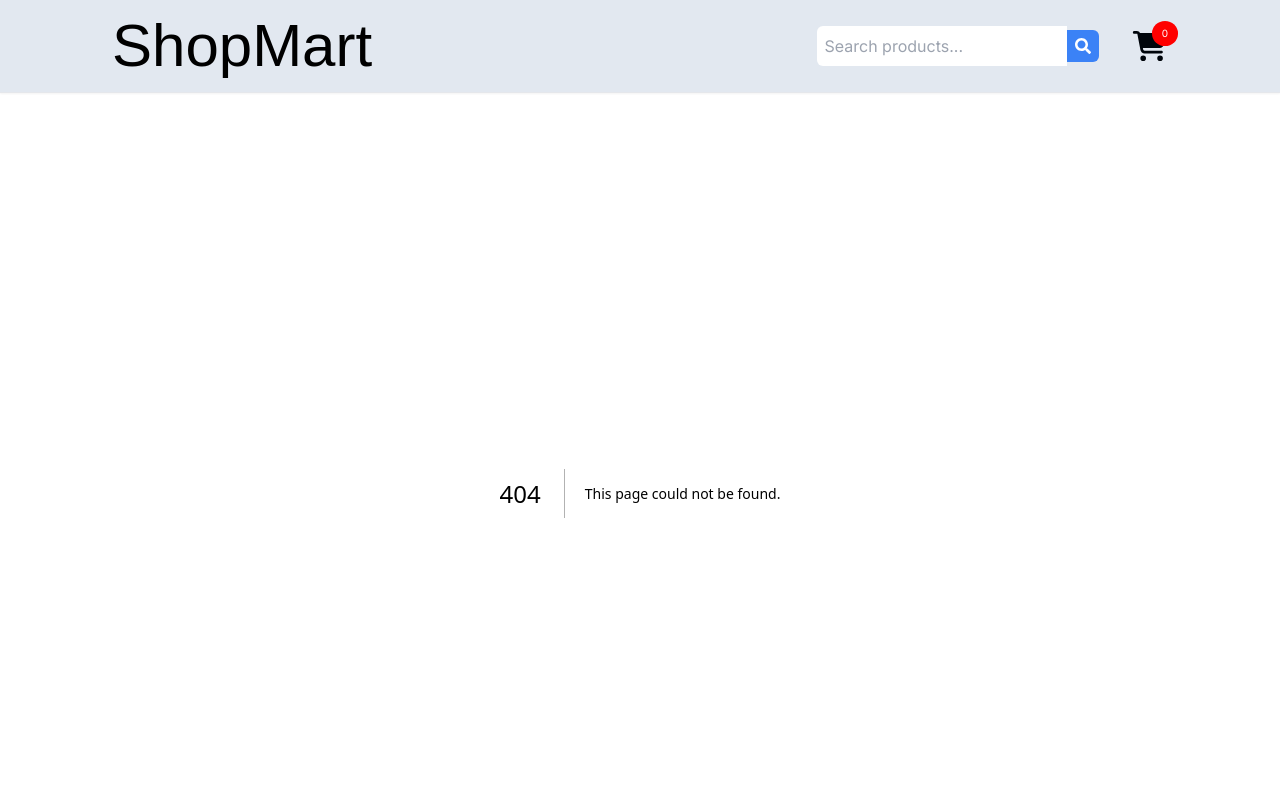
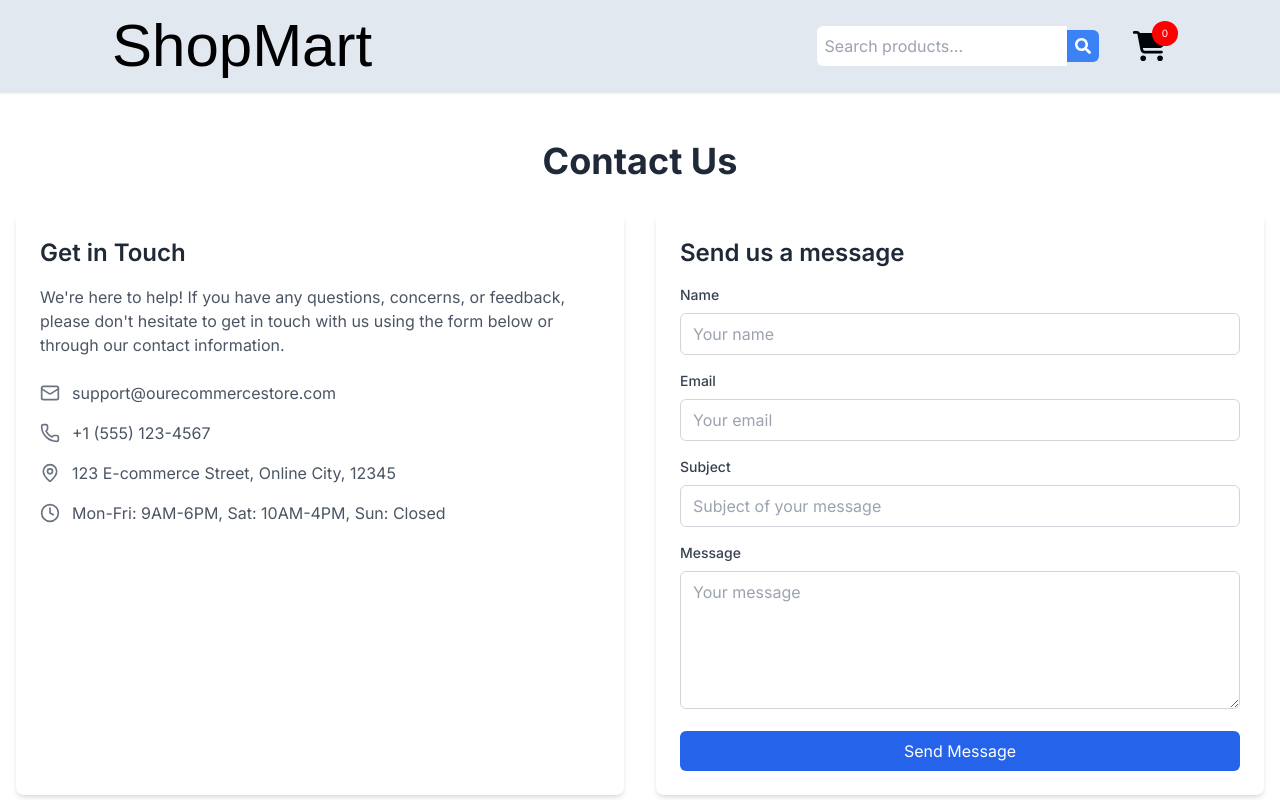
Before and after one commit to FurquanAnwer/Shopmart_hiring, a Next.js app: page /contact in a window 1280 px wide. Before the commit this address had no page. Shown: the top 800 px of the page. Built offline with nearby package versions, Linux system fonts and the light colour scheme; a web font is replaced by a local one.

Commit message:
improved UI of product card

```diff
--- /dev/null
+++ b/app/about/page.tsx
@@ -0,0 +1,53 @@
+import { Metadata } from 'next'
+
+export const metadata: Metadata = {
+  title: 'About Us | Our E-commerce Store',
+  description: 'Learn more about our company, our mission, and our team.',
+}
+
+export default function AboutPage() {
+  return (
+    <div className="container mx-auto px-4 py-8 md:py-12">
+      <h1 className="text-4xl font-bold mb-8 text-center text-gray-800">About Us</h1>
+      <div className="grid gap-8 md:grid-cols-2 lg:grid-cols-3">
+        <div className="bg-white rounded-lg shadow-md p-6">
+          <h2 className="text-2xl font-semibold mb-4 text-gray-800">Our Mission</h2>
+          <p className="text-gray-600">
+            Our mission is to offer a wide range of high-quality products that cater to diverse needs and
+            preferences, all while maintaining affordability. We strive to create a
+            seamless shopping experience that keeps our customers coming back.
+          </p>
+        </div>
+        <div className="bg-white rounded-lg shadow-md p-6">
+          <h2 className="text-2xl font-semibold mb-4 text-gray-800">Our Team</h2>
+          <p className="text-gray-600">
+            Behind our store is a dedicated team of professionals who work tirelessly to ensure
+            that we meet and exceed your expectations. From our product curators to our customer
+            support staff, every member of our team is committed to your satisfaction.
+          </p>
+        </div>
+        <div className="bg-white rounded-lg shadow-md p-6">
+          <h2 className="text-2xl font-semibold mb-4 text-gray-800">Our Commitment</h2>
+          <p className="text-gray-600">
+            We are committed to sustainable and ethical business practices. We carefully select our
+            suppliers and partners to ensure that our products are sourced responsibly and our
+            operations have a minimal environmental impact.
+          </p>
+        </div>
+      </div>
+      <div className="bg-white rounded-lg shadow-md p-6 mt-8">
+        <h2 className="text-2xl font-semibold mb-4 text-gray-800">Our Story</h2>
+        <p className="text-gray-600 mb-4">
+          Founded in 2023, our e-commerce store began with a simple idea: to provide high-quality products
+          with exceptional customer service. What started as a small online shop has grown into a
+          thriving marketplace, thanks to the support of our loyal customers and the dedication of our team.
+        </p>
+        <p className="text-gray-600">
+          As we continue to grow, we remain committed to our core values of quality, affordability,
+          and customer satisfaction. We're constantly expanding our product range and improving our
+          services to meet the evolving needs of our customers.
+        </p>
+      </div>
+    </div>
+  )
+}
--- a/app/components/Footer.tsx
+++ b/app/components/Footer.tsx
@@ -15,7 +15,7 @@ const Footer = () => {
             <h4 className="text-lg font-semibold mb-4">Quick Links</h4>
             <ul>
               <li><Link href="/">Home</Link></li>
-              <li><Link href="/products">Products</Link></li>
+              <li><Link href="/">Products</Link></li>
               <li><Link href="/about">About Us</Link></li>
               <li><Link href="/contact">Contact</Link></li>
             </ul>
--- a/app/components/ProductCard.tsx
+++ b/app/components/ProductCard.tsx
@@ -1,35 +1,35 @@
 "use client"
 
-import { useState } from 'react';
-import { useDispatch } from 'react-redux';
-import { addToCart } from '../../redux/cartSlice';
-import { Star, ShoppingCart, X } from 'lucide-react';
-import { motion, AnimatePresence } from 'framer-motion';
-import Image from 'next/image';
+import { useState } from 'react'
+import { useDispatch } from 'react-redux'
+import { addToCart } from '../../redux/cartSlice'
+import { Star, ShoppingCart, X } from 'lucide-react'
+import { motion, AnimatePresence } from 'framer-motion'
+import Image from 'next/image'
 
 interface Product {
-  id: number;
-  title: string;
-  price: number;
-  image: string;
-  description: string;
+  id: number
+  title: string
+  price: number
+  image: string
+  description: string
   rating: {
-    rate: number;
-  };
+    rate: number
+  }
 }
 
 interface ProductCardProps {
-  product: Product;
+  product: Product
 }
 
 const ProductCard: React.FC<ProductCardProps> = ({ product }) => {
-  const dispatch = useDispatch();
-  const [isExpanded, setIsExpanded] = useState(false);
-  const [showNotification, setShowNotification] = useState(false);
+  const dispatch = useDispatch()
+  const [isExpanded, setIsExpanded] = useState(false)
+  const [showNotification, setShowNotification] = useState(false)
 
   const toggleExpand = () => {
-    setIsExpanded(!isExpanded);
-  };
+    setIsExpanded(!isExpanded)
+  }
 
   const renderStars = (rating: number) => {
     return Array.from({ length: 5 }, (_, index) => (
@@ -39,11 +39,11 @@ const ProductCard: React.FC<ProductCardProps> = ({ product }) => {
           index < Math.round(rating) ? 'text-yellow-400 fill-yellow-400' : 'text-gray-300'
         }`}
       />
-    ));
-  };
+    ))
+  }
 
   const handleAddToCart = (e: React.MouseEvent) => {
-    e.stopPropagation();
+    e.stopPropagation()
     dispatch(
       addToCart({
         id: String(product.id),
@@ -52,41 +52,42 @@ const ProductCard: React.FC<ProductCardProps> = ({ product }) => {
         quantity: 1,
         image: product.image,
       })
-    );
-    setShowNotification(true);
-    setTimeout(() => setShowNotification(false), 2000);
-  };
+    )
+    setShowNotification(true)
+    setTimeout(() => setShowNotification(false), 2000)
+  }
 
   return (
     <>
-      <div
-        className="bg-white rounded-lg shadow-md overflow-hidden transition-transform duration-300 hover:scale-105 cursor-pointer"
+      <motion.div
+        className="bg-gradient-to-br from-white to-gray-100 rounded-xl shadow-lg overflow-hidden transition-all duration-300 hover:shadow-xl flex flex-col h-full"
+        whileHover={{ scale: 1.03 }}
         onClick={toggleExpand}
       >
-        <div className="relative h-48 w-full">
+        <div className="relative h-48 w-full overflow-hidden">
           <Image
             src={product.image}
             alt={product.title}
             layout="fill"
             objectFit="cover"
-            className="transition-opacity duration-300 hover:opacity-75"
+            className="transition-transform duration-300 hover:scale-110"
           />
         </div>
-        <div className="p-4">
-          <h3 className="text-lg font-semibold mb-2 line-clamp-2">{product.title}</h3>
-          <div className="flex justify-between items-center mb-2">
+        <div className="p-4 flex flex-col flex-grow">
+          <h3 className="text-lg font-semibold mb-2 line-clamp-2 flex-grow">{product.title}</h3>
+          <div className="flex justify-between items-center mb-4">
             <p className="text-xl font-bold text-blue-600">${product.price.toFixed(2)}</p>
             <div className="flex">{renderStars(product.rating.rate)}</div>
           </div>
           <button
             onClick={handleAddToCart}
-            className="w-full bg-blue-600 text-white py-2 rounded-md hover:bg-blue-700 transition-colors duration-300 flex items-center justify-center"
+            className="w-full bg-gradient-to-r from-blue-500 to-blue-600 text-white py-2 rounded-md hover:from-blue-600 hover:to-blue-700 transition-all duration-300 flex items-center justify-center transform hover:scale-105"
           >
             <ShoppingCart className="w-5 h-5 mr-2" />
             Add to Cart
           </button>
         </div>
-      </div>
+      </motion.div>
 
       <AnimatePresence>
         {showNotification && (
@@ -94,7 +95,7 @@ const ProductCard: React.FC<ProductCardProps> = ({ product }) => {
             initial={{ opacity: 0, y: 50 }}
             animate={{ opacity: 1, y: 0 }}
             exit={{ opacity: 0, y: 50 }}
-            className="fixed bottom-4 right-4 bg-green-500 text-white px-4 py-2 rounded-md shadow-lg"
+            className="fixed bottom-4 right-4 bg-green-500 text-white px-6 py-3 rounded-full shadow-lg"
           >
             Item added to cart!
           </motion.div>
@@ -114,36 +115,39 @@ const ProductCard: React.FC<ProductCardProps> = ({ product }) => {
               initial={{ scale: 0.9, opacity: 0 }}
               animate={{ scale: 1, opacity: 1 }}
               exit={{ scale: 0.9, opacity: 0 }}
-              className="bg-white rounded-lg p-6 max-w-2xl w-full max-h-[90vh] overflow-y-auto"
+              className="bg-white rounded-xl p-6 max-w-2xl w-full max-h-[90vh] overflow-y-auto"
               onClick={(e) => e.stopPropagation()}
             >
               <button
-                className="absolute top-2 right-2 text-gray-500 hover:text-gray-700"
+                className="absolute top-4 right-4 text-gray-500 hover:text-gray-700 transition-colors duration-300"
                 onClick={toggleExpand}
+                aria-label="Close"
               >
                 <X className="w-6 h-6" />
               </button>
-              <div className="flex flex-col md:flex-row gap-6">
+              <div className="flex flex-col md:flex-row gap-8">
                 <div className="md:w-1/2">
+                  <div className="bg-gray-100 rounded-lg p-4 flex items-center justify-center">
                     <Image
                       src={product.image}
                       alt={product.title}
                       width={300}
                       height={300}
                       objectFit="contain"
-                    className="w-full h-auto"
+                      className="w-full h-auto max-h-[300px]"
                     />
                   </div>
-                <div className="md:w-1/2">
+                </div>
+                <div className="md:w-1/2 flex flex-col">
                   <h2 className="text-2xl font-bold mb-4">{product.title}</h2>
-                  <p className="text-gray-600 mb-4">{product.description}</p>
-                  <div className="flex justify-between items-center mb-4">
-                    <p className="text-2xl font-bold text-blue-600">${product.price.toFixed(2)}</p>
+                  <p className="text-gray-600 mb-6 flex-grow">{product.description}</p>
+                  <div className="flex justify-between items-center mb-6">
+                    <p className="text-3xl font-bold text-blue-600">${product.price.toFixed(2)}</p>
                     <div className="flex">{renderStars(product.rating.rate)}</div>
                   </div>
                   <button
                     onClick={handleAddToCart}
-                    className="w-full bg-blue-600 text-white py-3 rounded-md hover:bg-blue-700 transition-colors duration-300 flex items-center justify-center"
+                    className="w-full bg-gradient-to-r from-blue-500 to-blue-600 text-white py-3 rounded-md hover:from-blue-600 hover:to-blue-700 transition-all duration-300 flex items-center justify-center transform hover:scale-105"
                   >
                     <ShoppingCart className="w-5 h-5 mr-2" />
                     Add to Cart
@@ -155,7 +159,7 @@ const ProductCard: React.FC<ProductCardProps> = ({ product }) => {
         )}
       </AnimatePresence>
     </>
-  );
-};
+  )
+}
 
-export default ProductCard;
+export default ProductCard
--- a/app/components/ProductGrid.tsx
+++ b/app/components/ProductGrid.tsx
@@ -3,7 +3,6 @@
 import { useEffect, useState } from 'react'
 import { fetchProducts } from '../../utils/api'
 import ProductCard from './ProductCard'
-import styles from './ProductGrid.module.css'
 
 interface Product {
   id: number
@@ -34,21 +33,43 @@ const ProductGrid = () => {
     ? products
     : products.filter(product => product.category === selectedCategory)
 
+  const categories = [
+    { id: 'all', name: 'All' },
+    { id: 'electronics', name: 'Electronics' },
+    { id: 'jewelery', name: 'Jewelry' },
+    { id: "men's clothing", name: "Men's Clothing" },
+    { id: "women's clothing", name: "Women's Clothing" },
+  ]
+
   return (
-    <>
-      <div className={`${styles.categoryButtons} flex flex-wrap justify-center gap-2 mb-4`}>
-        <button onClick={() => setSelectedCategory('all')} className="px-4 py-2 bg-blue-500 text-white rounded">All</button>
-        <button onClick={() => setSelectedCategory('electronics')} className="px-4 py-2 bg-blue-500 text-white rounded">Electronics</button>
-        <button onClick={() => setSelectedCategory('jewelery')} className="px-4 py-2 bg-blue-500 text-white rounded">Jewelry</button>
-        <button onClick={() => setSelectedCategory("men's clothing")} className="px-4 py-2 bg-blue-500 text-white rounded">Men's Clothing</button>
-        <button onClick={() => setSelectedCategory("women's clothing")} className="px-4 py-2 bg-blue-500 text-white rounded">Women's Clothing</button>
+    <div className="container mx-auto px-4 m-2">
+      <div className="flex flex-wrap justify-center gap-2 mb-8">
+        {categories.map((category) => (
+          <button
+            key={category.id}
+            onClick={() => setSelectedCategory(category.id)}
+            className={`
+              px-4 py-2 rounded-full text-m font-medium
+              transition-all duration-300 ease-in-out
+              hover:bg-gray-100 hover:shadow-md
+              focus:outline-none focus:ring-2 focus:ring-gray-300
+              ${selectedCategory === category.id
+                ? 'bg-gray-200 text-gray-800 shadow-md'
+                : 'bg-white text-gray-600 shadow-sm'
+              }
+              backdrop-filter backdrop-blur-sm bg-opacity-80
+            `}
+          >
+            {category.name}
+          </button>
+        ))}
       </div>
-      <div className={`${styles.grid} grid grid-cols-1 sm:grid-cols-2 md:grid-cols-3 lg:grid-cols-4 gap-4`}>
+      <div className="grid grid-cols-1 sm:grid-cols-2 md:grid-cols-3 lg:grid-cols-4 gap-6">
         {filteredProducts.map(product => (
           <ProductCard key={product.id} product={product} />
         ))}
       </div>
-    </>
+    </div>
   )
 }
 
--- /dev/null
+++ b/app/contact/page.tsx
@@ -0,0 +1,97 @@
+import { Metadata } from 'next'
+import { Mail, Phone, MapPin, Clock } from 'lucide-react'
+
+export const metadata: Metadata = {
+  title: 'Contact Us | Our E-commerce Store',
+  description: 'Get in touch with our team for any questions or support.',
+}
+
+export default function ContactPage() {
+  return (
+    <div className="container mx-auto px-4 py-8 md:py-12">
+      <h1 className="text-4xl font-bold mb-8 text-center text-gray-800">Contact Us</h1>
+      <div className="grid gap-8 md:grid-cols-2">
+        <div className="bg-white rounded-lg shadow-md p-6">
+          <h2 className="text-2xl font-semibold mb-4 text-gray-800">Get in Touch</h2>
+          <p className="text-gray-600 mb-6">
+            We're here to help! If you have any questions, concerns, or feedback, please don't
+            hesitate to get in touch with us using the form below or through our contact information.
+          </p>
+          <div className="space-y-4">
+            <div className="flex items-center">
+              <Mail className="w-5 h-5 mr-3 text-gray-500" />
+              <span className="text-gray-600">support@ourecommercestore.com</span>
+            </div>
+            <div className="flex items-center">
+              <Phone className="w-5 h-5 mr-3 text-gray-500" />
+              <span className="text-gray-600">+1 (555) 123-4567</span>
+            </div>
+            <div className="flex items-center">
+              <MapPin className="w-5 h-5 mr-3 text-gray-500" />
+              <span className="text-gray-600">123 E-commerce Street, Online City, 12345</span>
+            </div>
+            <div className="flex items-center">
+              <Clock className="w-5 h-5 mr-3 text-gray-500" />
+              <span className="text-gray-600">Mon-Fri: 9AM-6PM, Sat: 10AM-4PM, Sun: Closed</span>
+            </div>
+          </div>
+        </div>
+        <div className="bg-white rounded-lg shadow-md p-6">
+          <h2 className="text-2xl font-semibold mb-4 text-gray-800">Send us a message</h2>
+          <form className="space-y-4">
+            <div>
+              <label htmlFor="name" className="block mb-2 text-sm font-medium text-gray-700">Name</label>
+              <input
+                type="text"
+                id="name"
+                name="name"
+                className="w-full px-3 py-2 border border-gray-300 rounded-md focus:outline-none focus:ring-2 focus:ring-blue-500"
+                placeholder="Your name"
+                required
+              />
+            </div>
+            <div>
+              <label htmlFor="email" className="block mb-2 text-sm font-medium text-gray-700">Email</label>
+              <input
+                type="email"
+                id="email"
+                name="email"
+                className="w-full px-3 py-2 border border-gray-300 rounded-md focus:outline-none focus:ring-2 focus:ring-blue-500"
+                placeholder="Your email"
+                required
+              />
+            </div>
+            <div>
+              <label htmlFor="subject" className="block mb-2 text-sm font-medium text-gray-700">Subject</label>
+              <input
+                type="text"
+                id="subject"
+                name="subject"
+                className="w-full px-3 py-2 border border-gray-300 rounded-md focus:outline-none focus:ring-2 focus:ring-blue-500"
+                placeholder="Subject of your message"
+                required
+              />
+            </div>
+            <div>
+              <label htmlFor="message" className="block mb-2 text-sm font-medium text-gray-700">Message</label>
+              <textarea
+                id="message"
+                name="message"
+                rows={5}
+                className="w-full px-3 py-2 border border-gray-300 rounded-md focus:outline-none focus:ring-2 focus:ring-blue-500"
+                placeholder="Your message"
+                required
+              ></textarea>
+            </div>
+            <button
+              type="submit"
+              className="w-full bg-blue-600 text-white py-2 px-4 rounded-md hover:bg-blue-700 transition-colors duration-300"
+            >
+              Send Message
+            </button>
+          </form>
+        </div>
+      </div>
+    </div>
+  )
+}
```
Lines whose indentation alone changed are shown as unchanged.
